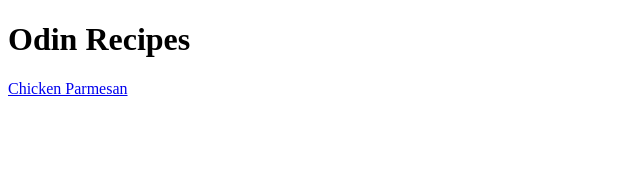
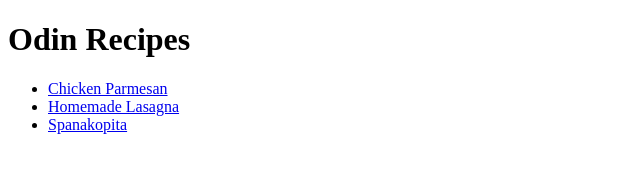
Before and after one commit to AhmadNajiKam/odin-recipes, a plain HTML site: page index.html in a window 1280 px wide. Shown: the whole page, without its empty margins (0-640 px from the left). Drawn offline with Linux system fonts and the light colour scheme.

Commit message:
Add list of links to all recipes

```diff
--- a/index.html
+++ b/index.html
@@ -3,10 +3,16 @@
 <head>
     <meta charset="UTF-8">
     <meta name="viewport" content="width=device-width, initial-scale=1.0">
-    <title>Document</title>
+    <title>Odin Recipes</title>
 </head>
 <body>
     <h1>Odin Recipes</h1>
-    <a href="recipes/chicken-parmesan.html">Chicken Parmesan</a>
+    <ul><li>
+        <a href="recipes/chicken-parmesan.html">Chicken Parmesan</a>
+    </li>
+<li>  <a href="recipes/lasagna.html">Homemade Lasagna</a></li>
+<li>  <a href="recipes/spanakopita.html">Spanakopita</a></li>
+</ul>
+
 </body>
 </html>
```
